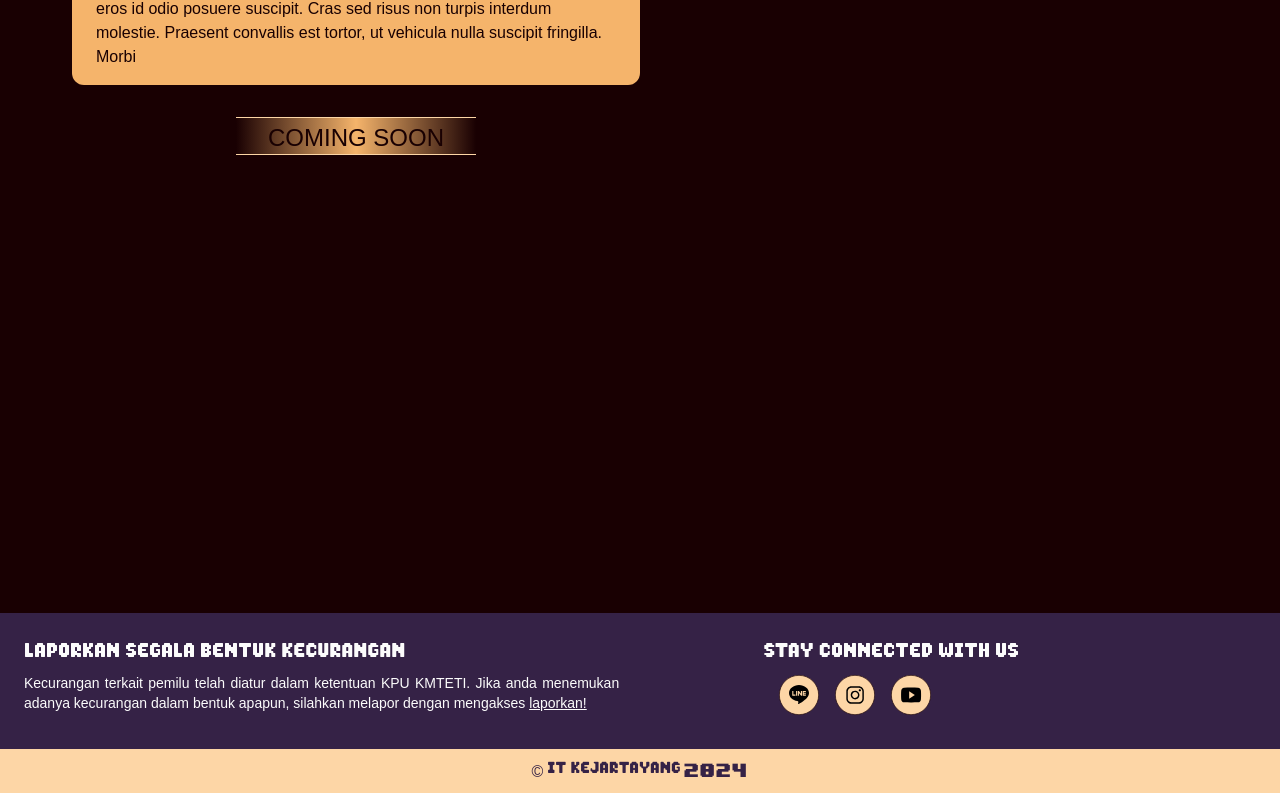
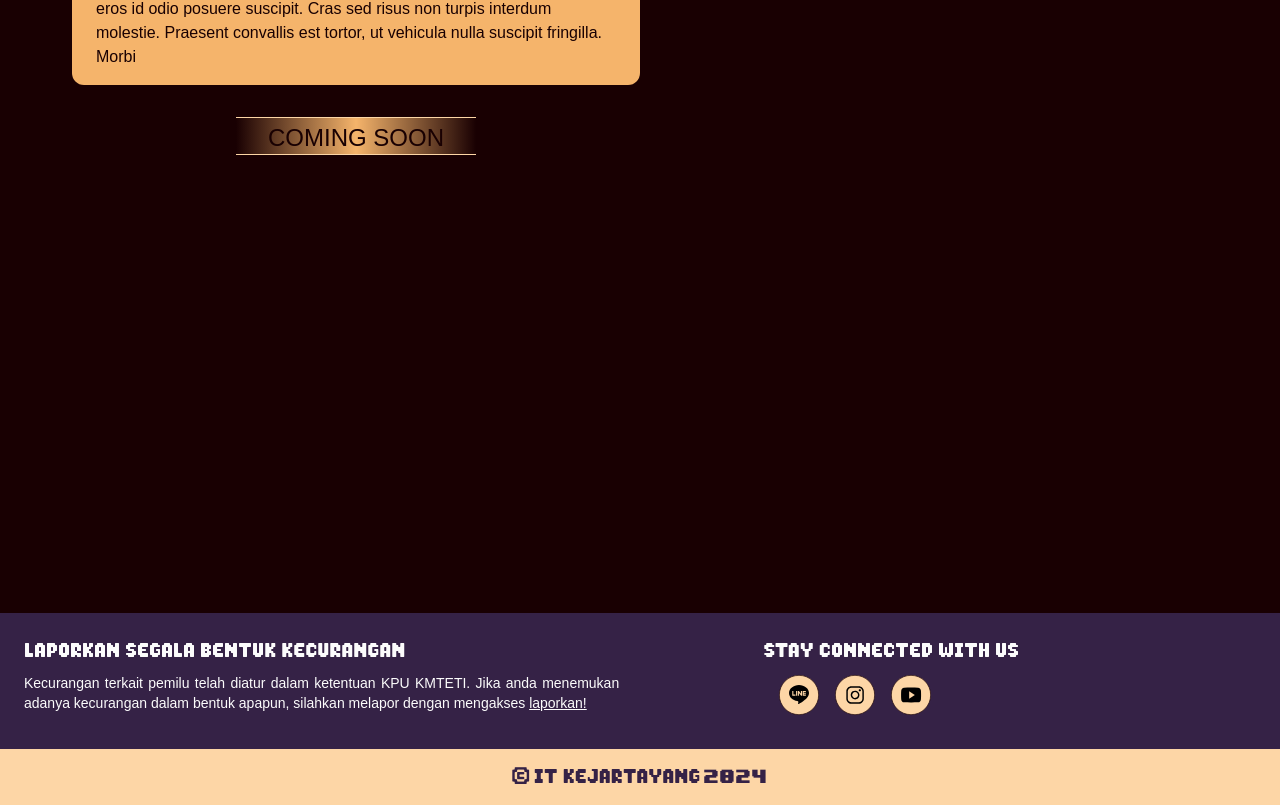
Before and after one commit to IT-KPUKMTETI2024-KejarTayangEdition/KPU-KMTETI-2024, a Next.js app: page / in a window 1280 px wide. Shown: the part 287-1092 px from the top of the page. Built offline with nearby package versions, Linux system fonts and the light colour scheme; no server answers; a web font is replaced by a local one.

Commit message:
Memperbaiki bagian footer

```diff
--- a/common/components/footer.js
+++ b/common/components/footer.js
@@ -22,11 +22,11 @@ export function Footer() {
                     </div>
                 </div>
             </div>
-            <div className={`text-secondary-purple mt-2 flex justify-center items-center h-auto `}>
-                <h1 className={`${eightbitwonder.className} mr-1`}>
+            <div className={`text-secondary-purple mt-2 flex h-auto justify-center items-center `}>
+                <h1 className={`${pixelgamer.className} mr-1 mt-1 text-2xl`}>
                     &copy;
                 </h1>
-                <h1 className={`${pixelgamer.className}`}>
+                <h1 className={`${pixelgamer.className} flex mt-1 text-xl`}>
                     IT KEJARTAYANG
                 </h1>
                 <h1 className={`${eightbitwonder.className} ml-1`}>
```
